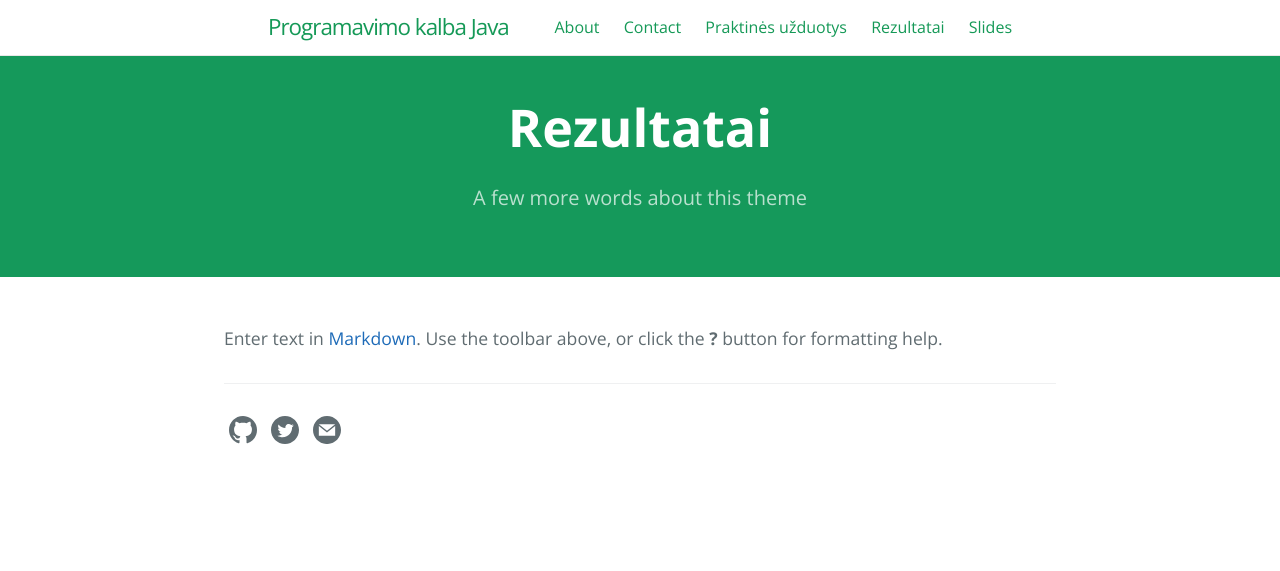
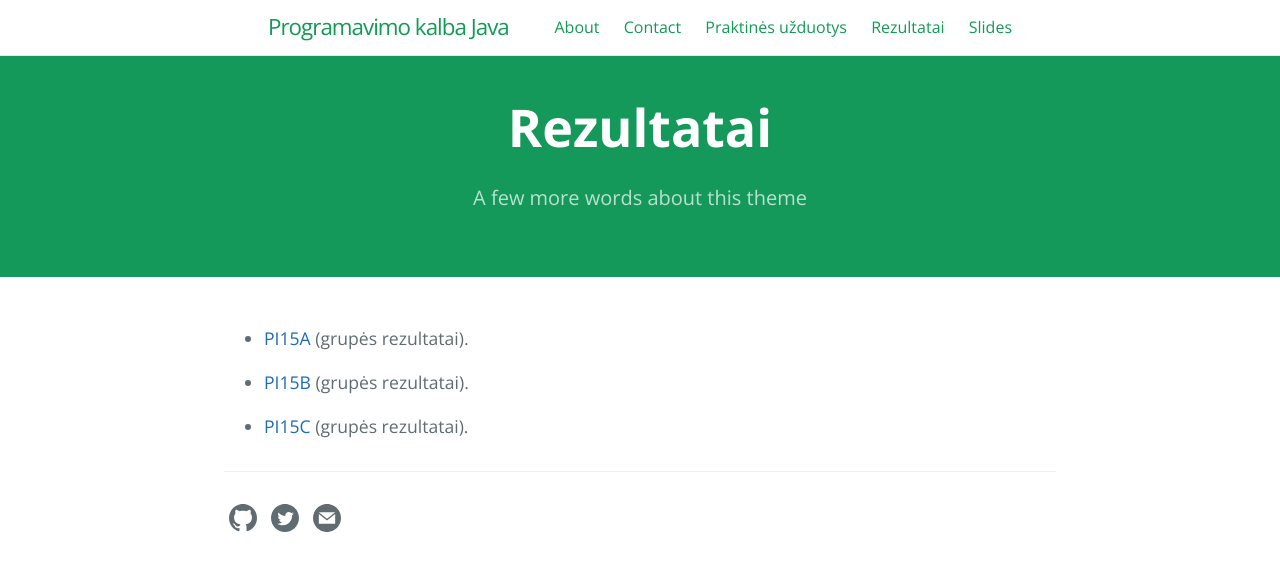
Before and after one commit to eif-courses/Java-Lecture-Notes, a Jekyll site: the page built from rezultatai.md, in a window 1280 px wide. Shown: the top 571 px of the page. Built offline with Jekyll 4.4.1, drawn with Linux system fonts in a browser that asks for light colours.

Commit message:
Update rezultatai.md

```diff
--- a/rezultatai.md
+++ b/rezultatai.md
@@ -7,4 +7,8 @@ permalink: >-
 published: true
 ---
 
-Enter text in [Markdown](http://daringfireball.net/projects/markdown/). Use the toolbar above, or click the **?** button for formatting help.
+- [PI15A](https://docs.google.com/spreadsheets/d/e/2PACX-1vSw3Twcvk9LKPld8NMDrIOa6wuARkXQwnDCCTPC0poDzY23Sba8K23HiJO9sxcqWBSeLz2X_cZUDb_D/pubhtml?gid=58517306&single=true) (grupės rezultatai).
+
+- [PI15B](https://docs.google.com/spreadsheets/d/e/2PACX-1vQeOFYqfu9OPAYvGUO9EmhZi5t1JdEuLIiUkEcQjxfssN2MfFaPI-qrQv3rDJS_WKcPr9upnE9ZX4JW/pubhtml?gid=1318532576&single=true) (grupės rezultatai).
+
+- [PI15C](https://docs.google.com/spreadsheets/d/e/2PACX-1vQeOFYqfu9OPAYvGUO9EmhZi5t1JdEuLIiUkEcQjxfssN2MfFaPI-qrQv3rDJS_WKcPr9upnE9ZX4JW/pubhtml?gid=1318532576&single=true) (grupės rezultatai).
```
